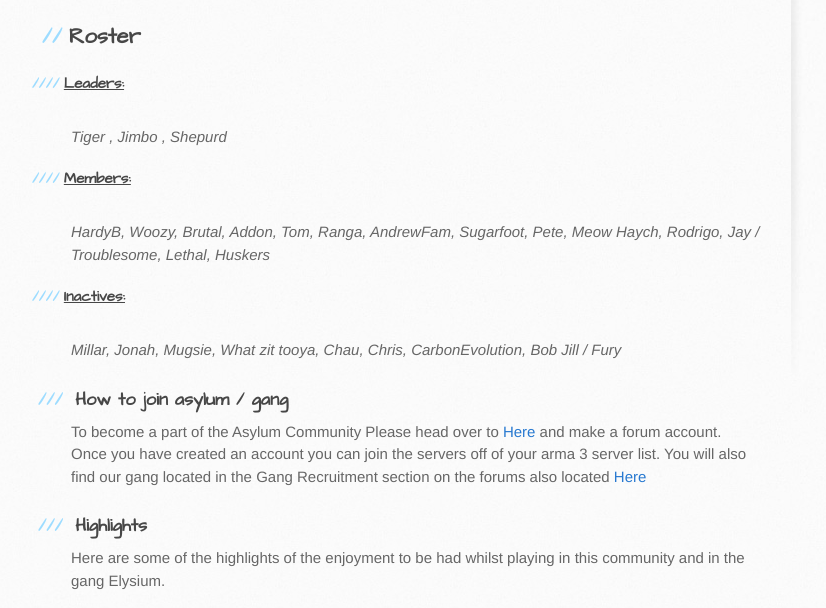
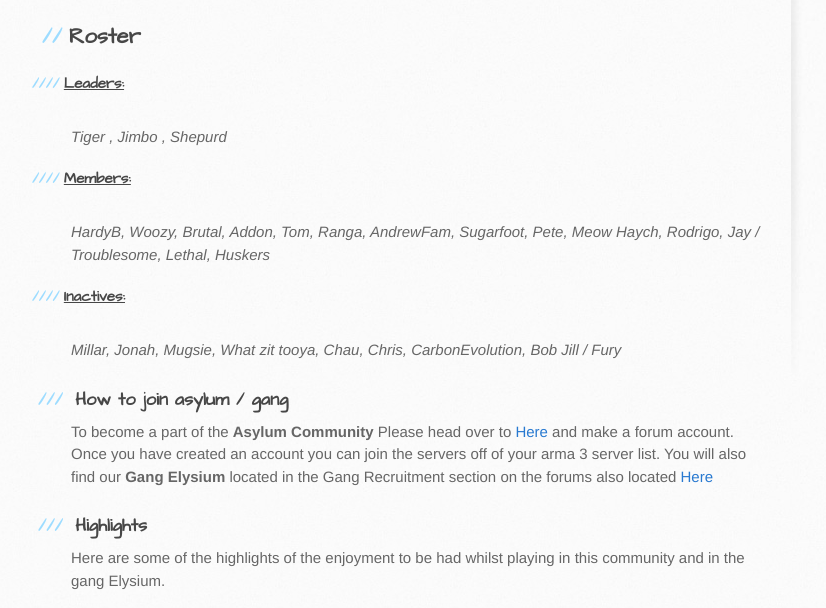
Before and after one commit to DerekR0123/Rossfitness.github.io, a Jekyll site: the page index.html, which Jekyll copies as it is, in a window 1280 px wide, cut to the strip 551-1159 px from the top of the page. Shown: the whole strip, without its empty margins (99-925 px from the left). Built offline with Jekyll 4.4.1, drawn with Linux system fonts in a browser that asks for light colours.

Commit message:
Update index.html

```diff
--- a/index.html
+++ b/index.html
@@ -47,8 +47,8 @@
 <h3>
 <a id="creating-pages-manually" class="anchor" href="#creating-pages-manually" aria-hidden="true"><span aria-hidden="true" class="octicon octicon-link"></span></a>How to join asylum / gang</h3>
 
-<p>To become a part of the Asylum Community Please head over to <a href="http://www.gaming-asylum.com/">Here</a> and make a forum account.
-Once you have created an account you can join the servers off of your arma 3 server list. You will also find our gang located in the
+<p>To become a part of the <strong>Asylum Community</strong> Please head over to <a href="http://www.gaming-asylum.com/">Here</a> and make a forum account.
+Once you have created an account you can join the servers off of your arma 3 server list. You will also find our <strong>Gang Elysium</strong> located in the
 Gang Recruitment section on the forums also located <a href="http://www.gaming-asylum.com/forums/index.php?/topic/23622-elysium-s1-na-open-eu-open/#comment-171915">Here</a>
 </p>
 
```
